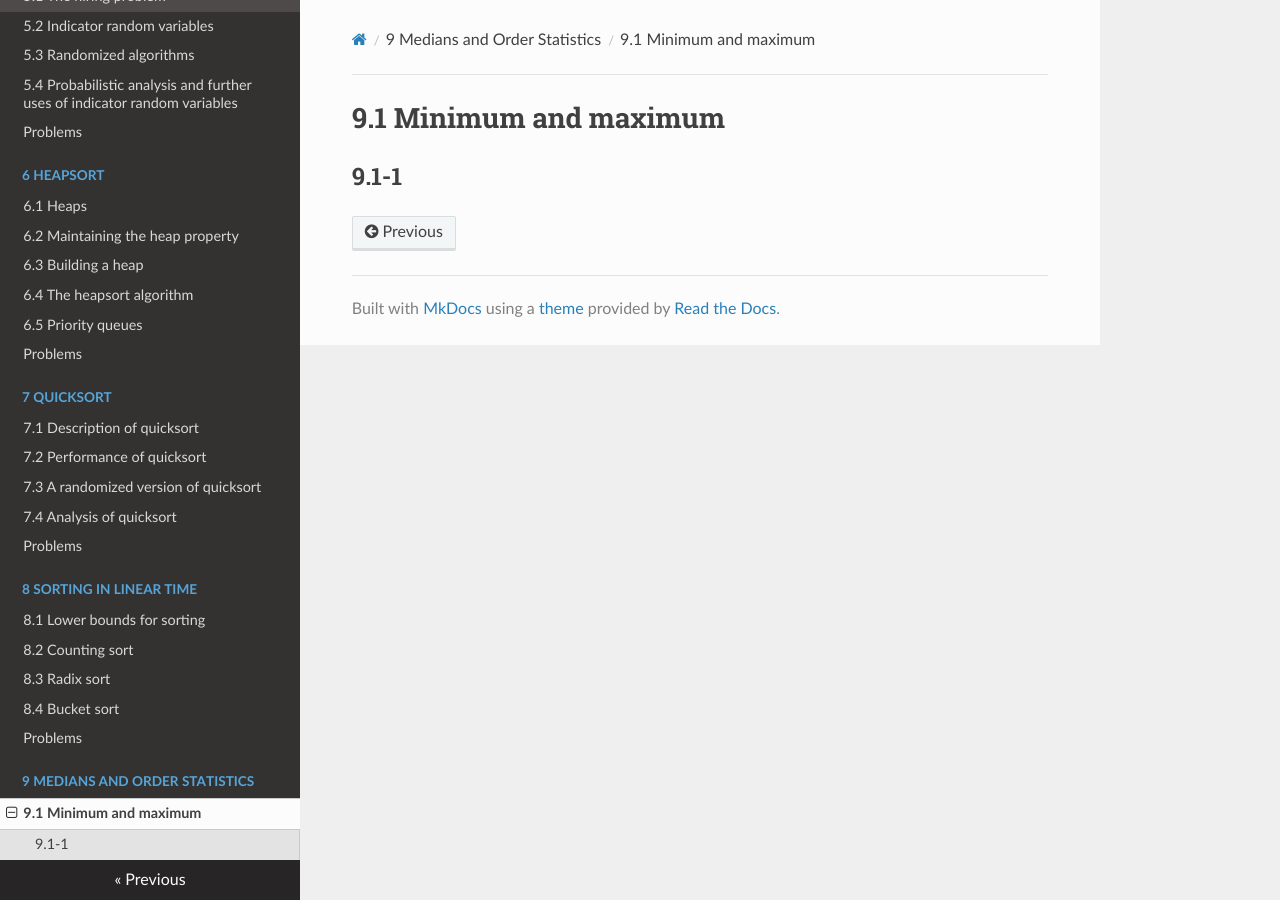
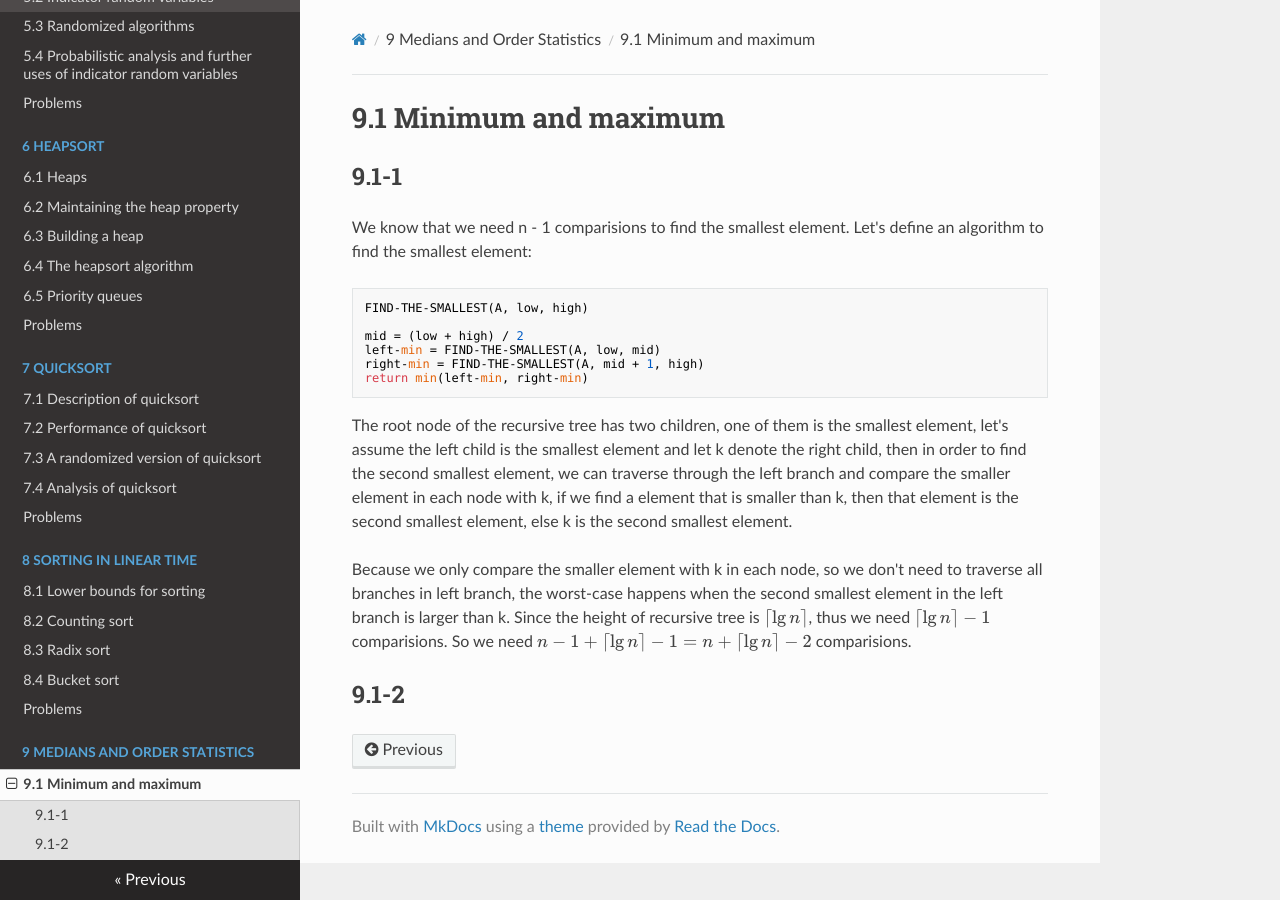
Before and after one commit to Frederick-S/Introduction-to-Algorithms-Notes, an MkDocs documentation site: the page built from docs/9-Medians-and-Order-Statistics/9.1-Minimum-and-maximum.md, in a window 1280 px wide. Built offline with MkDocs 1.6.1, drawn with Linux system fonts in a browser that asks for light colours; nearby versions of some CDN libraries; formulas are drawn with MathJax 3; old or Windows-style settings are respelled for this version of MkDocs.

Commit message:
Add 9.1-1

````diff
--- a/docs/9-Medians-and-Order-Statistics/9.1-Minimum-and-maximum.md
+++ b/docs/9-Medians-and-Order-Statistics/9.1-Minimum-and-maximum.md
@@ -1,2 +1,18 @@
 # 9.1 Minimum and maximum
 ## 9.1-1
+We know that we need n - 1 comparisions to find the smallest element. Let's define an algorithm to find the smallest element:
+
+```
+FIND-THE-SMALLEST(A, low, high)
+
+mid = (low + high) / 2
+left-min = FIND-THE-SMALLEST(A, low, mid)
+right-min = FIND-THE-SMALLEST(A, mid + 1, high)
+return min(left-min, right-min)
+```
+
+The root node of the recursive tree has two children, one of them is the smallest element, let's assume the left child is the smallest element and let k denote the right child, then in order to find the second smallest element, we can traverse through the left branch and compare the smaller element in each node with k, if we find a element that is smaller than k, then that element is the second smallest element, else k is the second smallest element.
+
+Because we only compare the smaller element with k in each node, so we don't need to traverse all branches in left branch, the worst-case happens when the second smallest element in the left branch is larger than k. Since the height of recursive tree is $\lceil \lg{n} \rceil$, thus we need $\lceil \lg{n} \rceil - 1$ comparisions. So we need $n - 1 + \lceil \lg{n} \rceil - 1 = n + \lceil \lg{n} \rceil - 2$ comparisions.
+
+## 9.1-2
````
